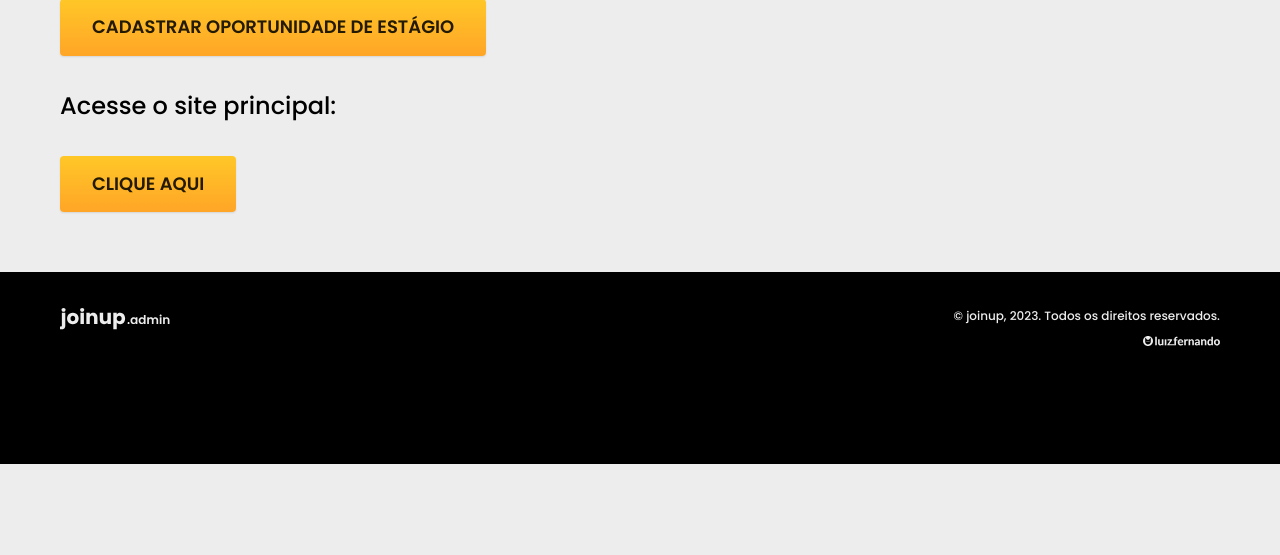
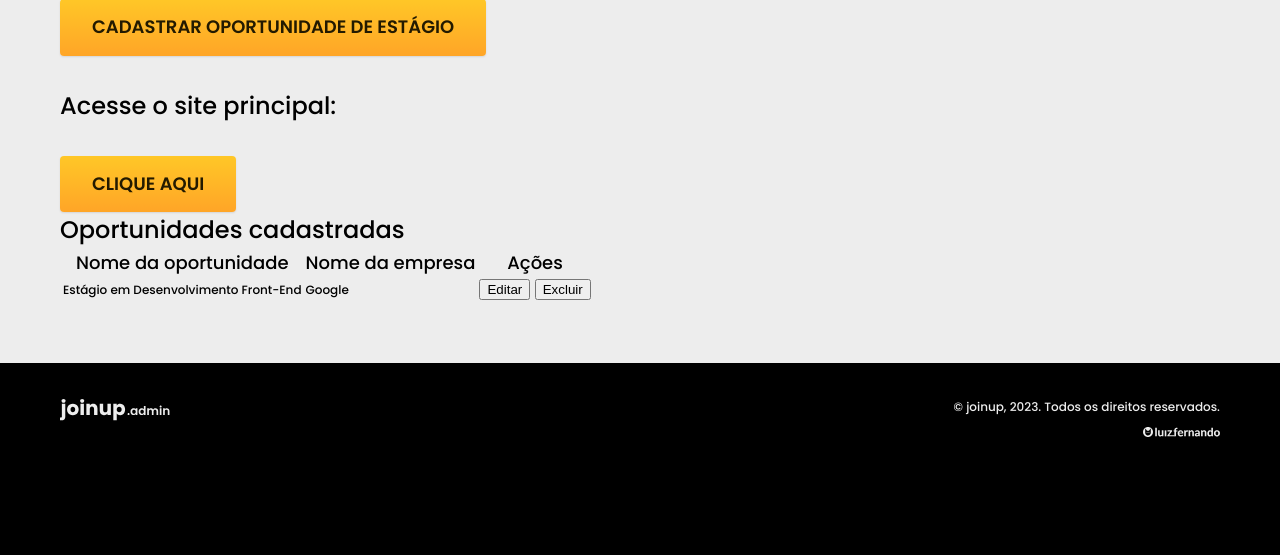
Before and after one commit to luizfernando05/projetoPABD_JoinUp, a PHP site: page /indexAdm.php in a window 1280 px wide. Shown: the part 311-866 px from the top of the page. Before the commit the page ends 775 px from the top, so only its background shows below. Run offline with PHP 8.4, Linux system fonts and the light colour scheme; a user stored in the database is signed in; some libraries are stand-ins or nearby versions.

Commit message:
:sparkles: feat: inserindo estrutura para a table de oportunidades cadastradas

```diff
--- a/joinup/view/indexAdm.php
+++ b/joinup/view/indexAdm.php
@@ -60,6 +60,31 @@
         </div>
     </section>
 
+    <section>
+        <div class="container">
+            <h2 class="font-1-l color-c12">Oportunidades cadastradas</h2>
+            <table>
+                <thead>
+                    <tr>
+                        <th class="font-1-m color-c12">Nome da oportunidade</th>
+                        <th class="font-1-m color-c12">Nome da empresa</th>
+                        <th class="font-1-m color-c12">Ações</th>
+                    </tr>
+                </thead>
+                <tbody>
+                    <tr>
+                        <td class="font-1-xs color-c12">Estágio em Desenvolvimento Front-End</td>
+                        <td class="font-1-xs color-c12">Google</td>
+                        <td>
+                            <button>Editar</button>
+                            <button>Excluir</button>
+                        </td>
+                    </tr>
+                </tbody>
+            </table>
+        </div>
+    </section>
+
     <!-- Rodapé da página -->
     <footer>
         <div class="content-foot">
```
